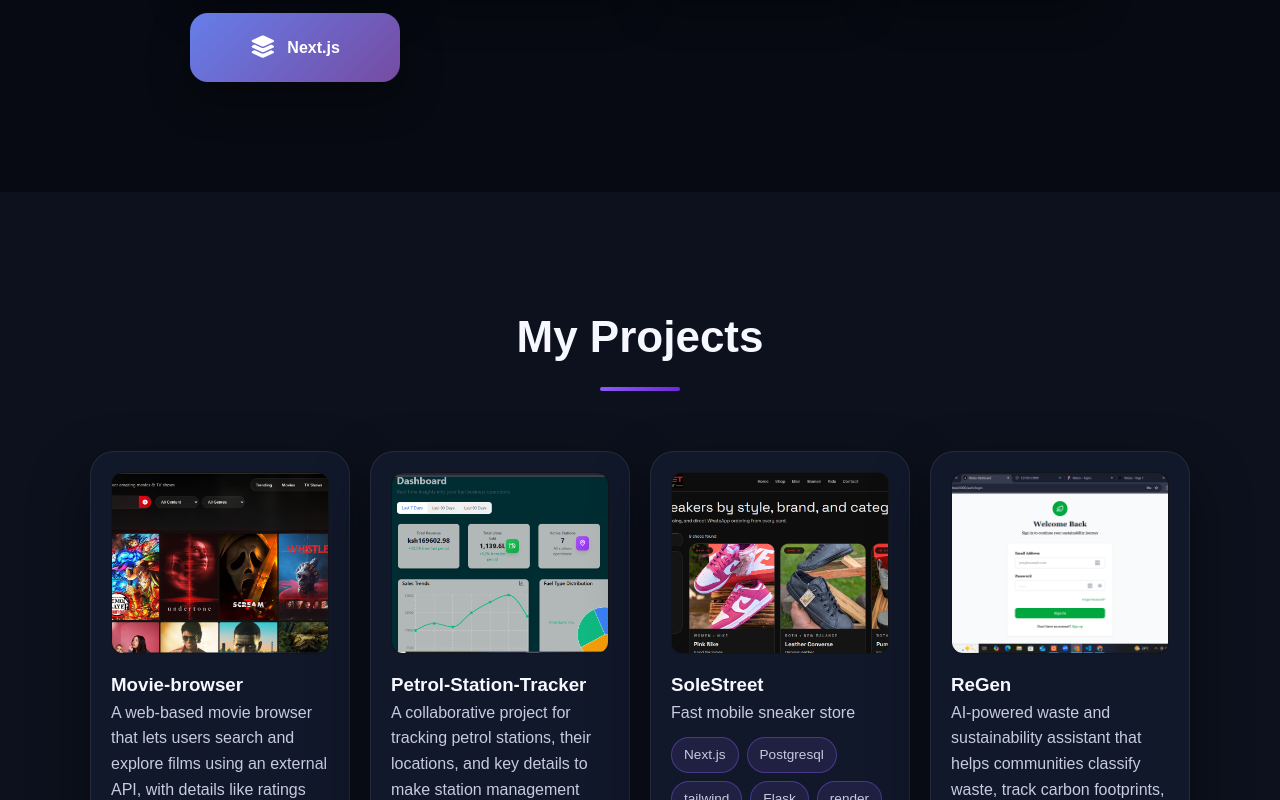
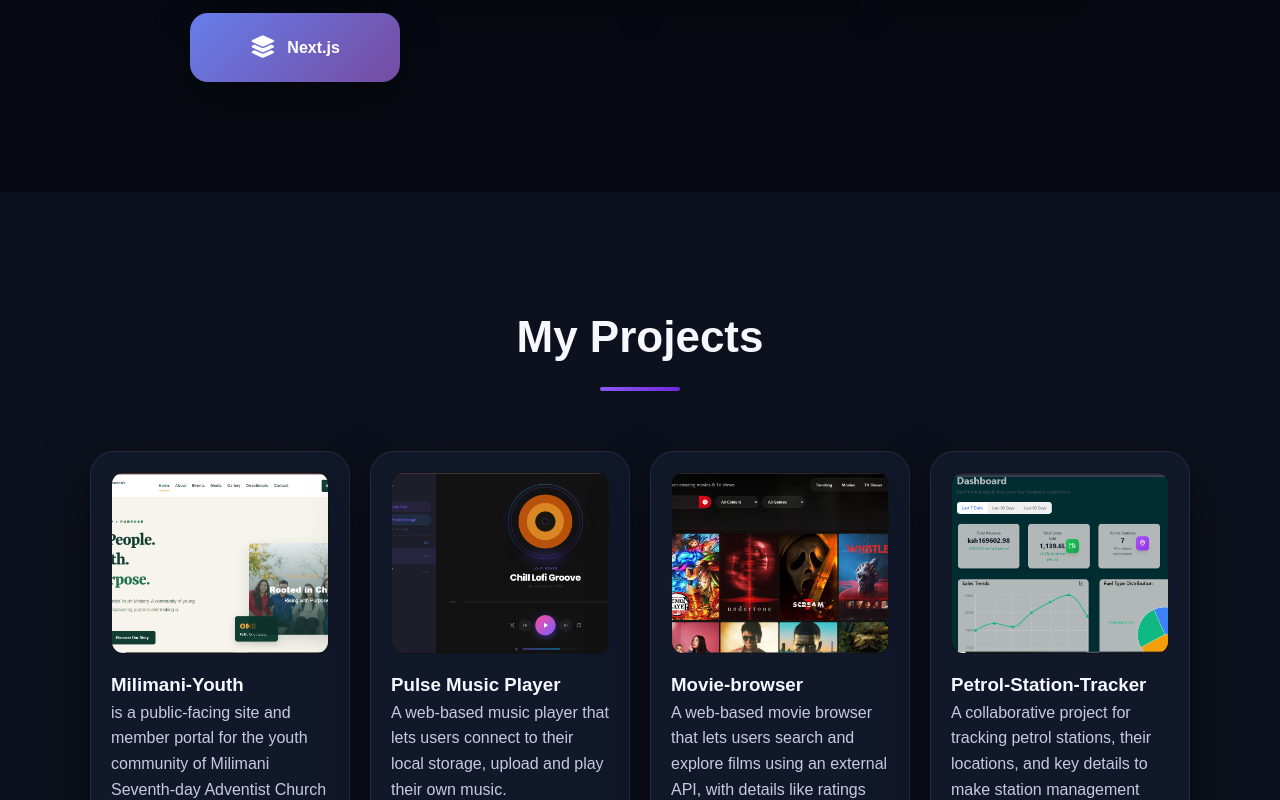
Before and after one commit to Jeremymarube/my-proffesional-portofolio, a Next.js app: page / in a window 1280 px wide. Shown: the part 2000-2800 px from the top of the page. Built offline with nearby package versions, Linux system fonts and the light colour scheme; a web font is replaced by a local one.

Commit message:
adding-projects

```diff
--- a/src/components/Header/Header.js
+++ b/src/components/Header/Header.js
@@ -7,9 +7,9 @@ const navLinks = [
   { href: '#hero', label: 'Home' },
   { href: '#about', label: 'About' },
   { href: '#skills', label: 'Skills' },
+  { href: '#projects', label: 'Projects' },
   { href: '#education', label: 'Education' },
   { href: '#services', label: 'Services' },
-  { href: '#projects', label: 'Projects' },
   { href: '#contact', label: 'Contact' },
 ];
 
--- a/src/components/Projects/Projects.js
+++ b/src/components/Projects/Projects.js
@@ -1,13 +1,31 @@
 import Image from 'next/image';
 
 const projects = [
+  {
+    title: 'Milimani-Youth',
+    description: 'is a public-facing site and member portal for the youth community of Milimani Seventh-day Adventist Church in Nakuru, Kenya. It includes public ministry information, events, devotionals, a media library and photo galleries, plus authenticated member and administrator workflows.',
+    website: 'https://milimani-youth.vercel.app/',
+    className: 'project-1',
+    image: '/images/church.png',
+    technologies: ['Next.js', 'Tailwind CSS', 'PostgreSQL', 'Flask', 'Render', 'Vercel'],
+  },
+
+  {
+    title: 'Pulse Music Player',
+    description:
+      'A web-based music player that lets users connect to their local storage, upload and play their own music.',
+    website: 'https://jeremymarube.github.io/movie-browser/',
+    className: 'project-2',
+    image: '/images/pulse.png',
+    technologies: [ 'Javascript', 'html',  'CSS'],
+  },
 
   {
     title: 'Movie-browser',
     description:
       'A web-based movie browser that lets users search and explore films using an external API, with details like ratings and summaries.',
     website: 'https://jeremymarube.github.io/movie-browser/',
-    className: 'project-2',
+    className: 'project-3',
     image: '/images/movie.png',
     technologies: [ 'Javascript', 'html', 'json API', 'TMDB', 'CSS'],
   },
@@ -16,7 +34,7 @@ const projects = [
     description:
       'A collaborative project for tracking petrol stations, their locations, and key details to make station management and lookup easier.',
     website: 'https://petrol-station-tracker-hexh.vercel.app/',
-    className: 'project-3',
+    className: 'project-4',
     image: '/images/petrol.png',
     technologies: ['Next.js', 'flask', 'python', 'SQLAlchemy', 'Tailwind CSS'],
   },
@@ -25,7 +43,7 @@ const projects = [
     description:
       'Fast mobile sneaker store',
     website: 'https://soles-street-vaoe.vercel.app/',
-    className: 'project-4',
+    className: 'project-5',
     image: '/images/solestreet.png',
     technologies: ['Next.js', 'Postgresql', 'tailwind', 'Flask', 'render', 'Vercel'],
   },
@@ -34,7 +52,7 @@ const projects = [
     description:
       'AI-powered waste and sustainability assistant that helps communities classify waste, track carbon footprints, and form greener habits.',
     website: 'https://regen-pi.vercel.app/',
-    className: 'project-4',
+    className: 'project-6',
     image: '/images/regen.png',
     technologies: ['Next.js', 'OpenAI', 'SQLalchemy', 'tailwind', 'Vercel'],
   },
```
Also changed, not shown: public/images/church.png (added), public/images/pulse.png (added).
